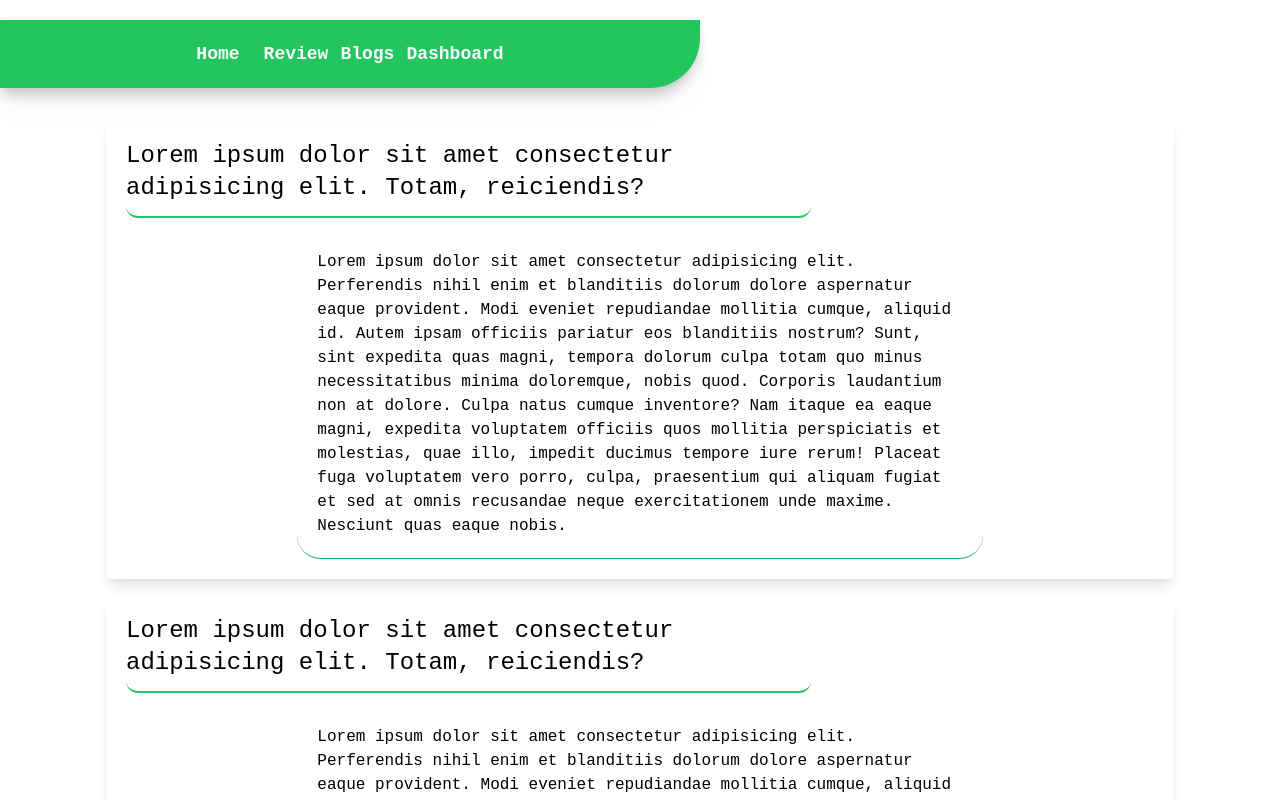
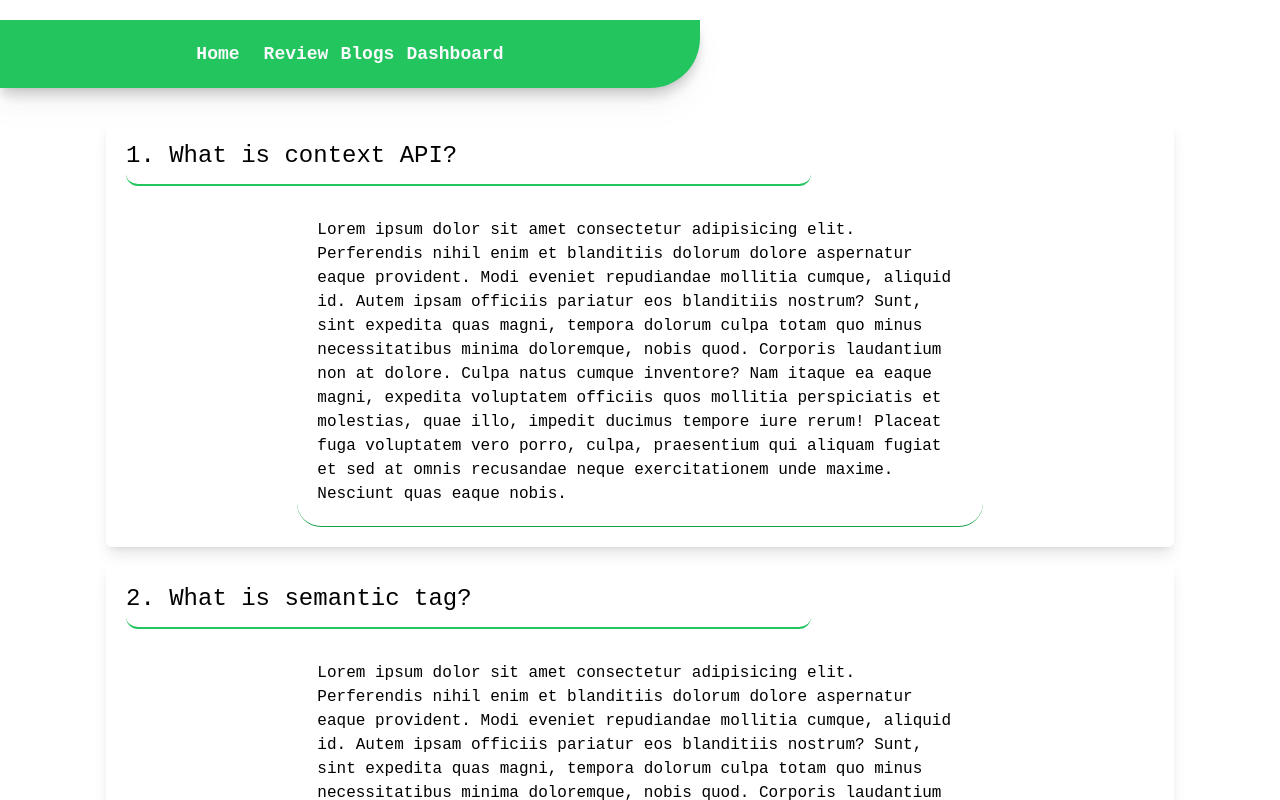
Before and after one commit to arifphero4/product-analysis-website, a React (Create React App) app: page /blogs in a window 1280 px wide. Shown: the top 800 px of the page. Built offline with nearby package versions, Linux system fonts and the light colour scheme.

Commit message:
questions answered

```diff
--- a/src/Pages/Blogs.js
+++ b/src/Pages/Blogs.js
@@ -1,34 +1,46 @@
-import React from 'react';
-import Header from '../hooks/Header';
+import React from "react";
+import Header from "../hooks/Header";
 
 const Blogs = () => {
   const datas = [
     {
-      question: "Lorem ipsum dolor sit amet consectetur adipisicing elit. Totam, reiciendis?",
-      answer: "Lorem ipsum dolor sit amet consectetur adipisicing elit. Perferendis nihil enim et blanditiis dolorum dolore aspernatur eaque provident. Modi eveniet repudiandae mollitia cumque, aliquid id. Autem ipsam officiis pariatur eos blanditiis nostrum? Sunt, sint expedita quas magni, tempora dolorum culpa totam quo minus necessitatibus minima doloremque, nobis quod. Corporis laudantium non at dolore. Culpa natus cumque inventore? Nam itaque ea eaque magni, expedita voluptatem officiis quos mollitia perspiciatis et molestias, quae illo, impedit ducimus tempore iure rerum! Placeat fuga voluptatem vero porro, culpa, praesentium qui aliquam fugiat et sed at omnis recusandae neque exercitationem unde maxime. Nesciunt quas eaque nobis."
+      question: "1. What is context API?",
+      answer:
+        "Lorem ipsum dolor sit amet consectetur adipisicing elit. Perferendis nihil enim et blanditiis dolorum dolore aspernatur eaque provident. Modi eveniet repudiandae mollitia cumque, aliquid id. Autem ipsam officiis pariatur eos blanditiis nostrum? Sunt, sint expedita quas magni, tempora dolorum culpa totam quo minus necessitatibus minima doloremque, nobis quod. Corporis laudantium non at dolore. Culpa natus cumque inventore? Nam itaque ea eaque magni, expedita voluptatem officiis quos mollitia perspiciatis et molestias, quae illo, impedit ducimus tempore iure rerum! Placeat fuga voluptatem vero porro, culpa, praesentium qui aliquam fugiat et sed at omnis recusandae neque exercitationem unde maxime. Nesciunt quas eaque nobis.",
     },
     {
-      question: "Lorem ipsum dolor sit amet consectetur adipisicing elit. Totam, reiciendis?",
-      answer: "Lorem ipsum dolor sit amet consectetur adipisicing elit. Perferendis nihil enim et blanditiis dolorum dolore aspernatur eaque provident. Modi eveniet repudiandae mollitia cumque, aliquid id. Autem ipsam officiis pariatur eos blanditiis nostrum? Sunt, sint expedita quas magni, tempora dolorum culpa totam quo minus necessitatibus minima doloremque, nobis quod. Corporis laudantium non at dolore. Culpa natus cumque inventore? Nam itaque ea eaque magni, expedita voluptatem officiis quos mollitia perspiciatis et molestias, quae illo, impedit ducimus tempore iure rerum! Placeat fuga voluptatem vero porro, culpa, praesentium qui aliquam fugiat et sed at omnis recusandae neque exercitationem unde maxime. Nesciunt quas eaque nobis."
+      question: "2. What is semantic tag?",
+      answer:
+        "Lorem ipsum dolor sit amet consectetur adipisicing elit. Perferendis nihil enim et blanditiis dolorum dolore aspernatur eaque provident. Modi eveniet repudiandae mollitia cumque, aliquid id. Autem ipsam officiis pariatur eos blanditiis nostrum? Sunt, sint expedita quas magni, tempora dolorum culpa totam quo minus necessitatibus minima doloremque, nobis quod. Corporis laudantium non at dolore. Culpa natus cumque inventore? Nam itaque ea eaque magni, expedita voluptatem officiis quos mollitia perspiciatis et molestias, quae illo, impedit ducimus tempore iure rerum! Placeat fuga voluptatem vero porro, culpa, praesentium qui aliquam fugiat et sed at omnis recusandae neque exercitationem unde maxime. Nesciunt quas eaque nobis.",
     },
     {
-      question: "Lorem ipsum dolor sit amet consectetur adipisicing elit. Totam, reiciendis?",
-      answer: "Lorem ipsum dolor sit amet consectetur adipisicing elit. Perferendis nihil enim et blanditiis dolorum dolore aspernatur eaque provident. Modi eveniet repudiandae mollitia cumque, aliquid id. Autem ipsam officiis pariatur eos blanditiis nostrum? Sunt, sint expedita quas magni, tempora dolorum culpa totam quo minus necessitatibus minima doloremque, nobis quod. Corporis laudantium non at dolore. Culpa natus cumque inventore? Nam itaque ea eaque magni, expedita voluptatem officiis quos mollitia perspiciatis et molestias, quae illo, impedit ducimus tempore iure rerum! Placeat fuga voluptatem vero porro, culpa, praesentium qui aliquam fugiat et sed at omnis recusandae neque exercitationem unde maxime. Nesciunt quas eaque nobis."
-    }
-  ]
+      question:
+        "3. What is the difference between inline inline-block and block elements?",
+      answer:
+        "Lorem ipsum dolor sit amet consectetur adipisicing elit. Perferendis nihil enim et blanditiis dolorum dolore aspernatur eaque provident. Modi eveniet repudiandae mollitia cumque, aliquid id. Autem ipsam officiis pariatur eos blanditiis nostrum? Sunt, sint expedita quas magni, tempora dolorum culpa totam quo minus necessitatibus minima doloremque, nobis quod. Corporis laudantium non at dolore. Culpa natus cumque inventore? Nam itaque ea eaque magni, expedita voluptatem officiis quos mollitia perspiciatis et molestias, quae illo, impedit ducimus tempore iure rerum! Placeat fuga voluptatem vero porro, culpa, praesentium qui aliquam fugiat et sed at omnis recusandae neque exercitationem unde maxime. Nesciunt quas eaque nobis.",
+    },
+  ];
   return (
     <div>
       <Header bg="bg-gray-50" bg2="bg-gray-900" />
       <div className="container ">
-        <div className='py-20 mt-6'>
-          {
-            datas?.map((data, index) =>
-              <div key={index} className="flex flex-col shadow-lg p-5 my-4 rounded-md" >
-                <div className="w-full md:w-8/12 self-start text-xl border-b-2 border-green-500 mb-3 pb-3 rounded-xl sm:text-2xl">{data?.question}</div>
-                <div style={{fontSize: '16px'}} className="w-full md:w-8/12 self-center border-b rounded-3xl p-2 sm:p-5 border-green-600">{data?.answer}</div>
+        <div className="py-20 mt-6">
+          {datas?.map((data, index) => (
+            <div
+              key={index}
+              className="flex flex-col shadow-lg p-5 my-4 rounded-md"
+            >
+              <div className="w-full md:w-8/12 self-start text-xl border-b-2 border-green-500 mb-3 pb-3 rounded-xl sm:text-2xl">
+                {data?.question}
               </div>
-            )
-          }
+              <div
+                style={{ fontSize: "16px" }}
+                className="w-full md:w-8/12 self-center border-b rounded-3xl p-2 sm:p-5 border-green-600"
+              >
+                {data?.answer}
+              </div>
+            </div>
+          ))}
         </div>
       </div>
     </div>
```
Also changed, not shown: 1 other file (tests, documents, lock files or other folders).
